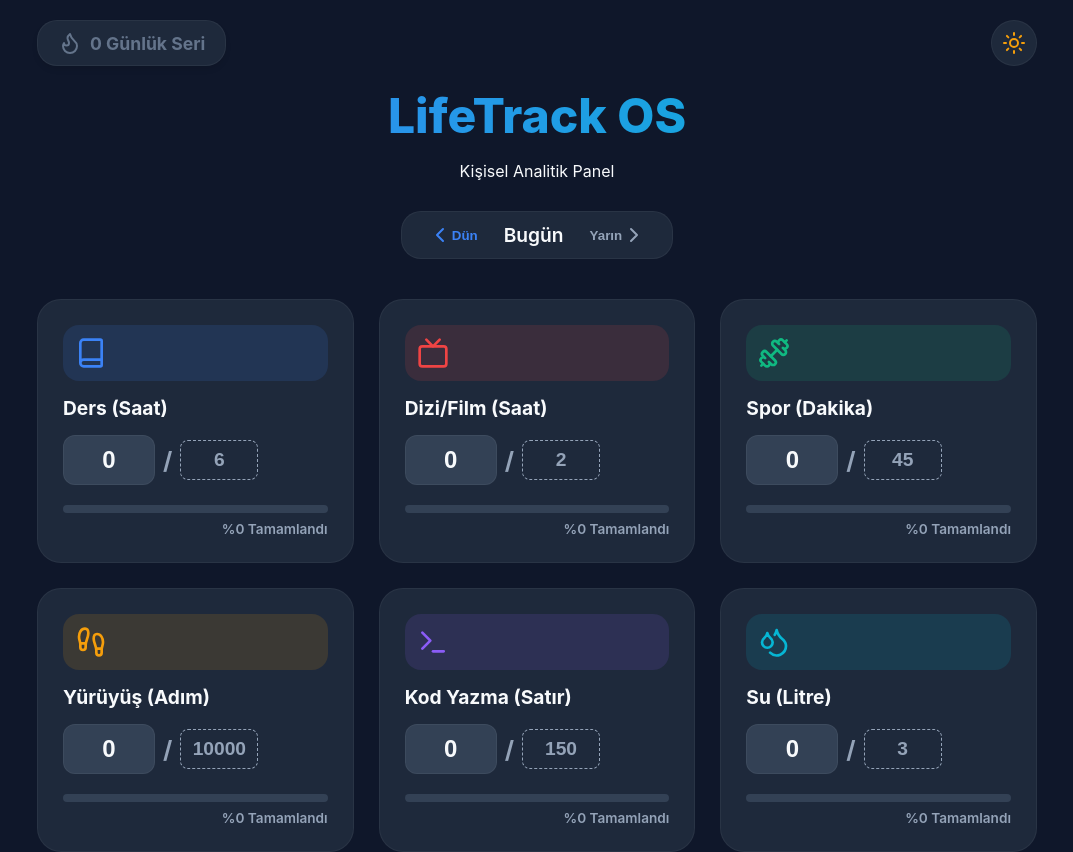
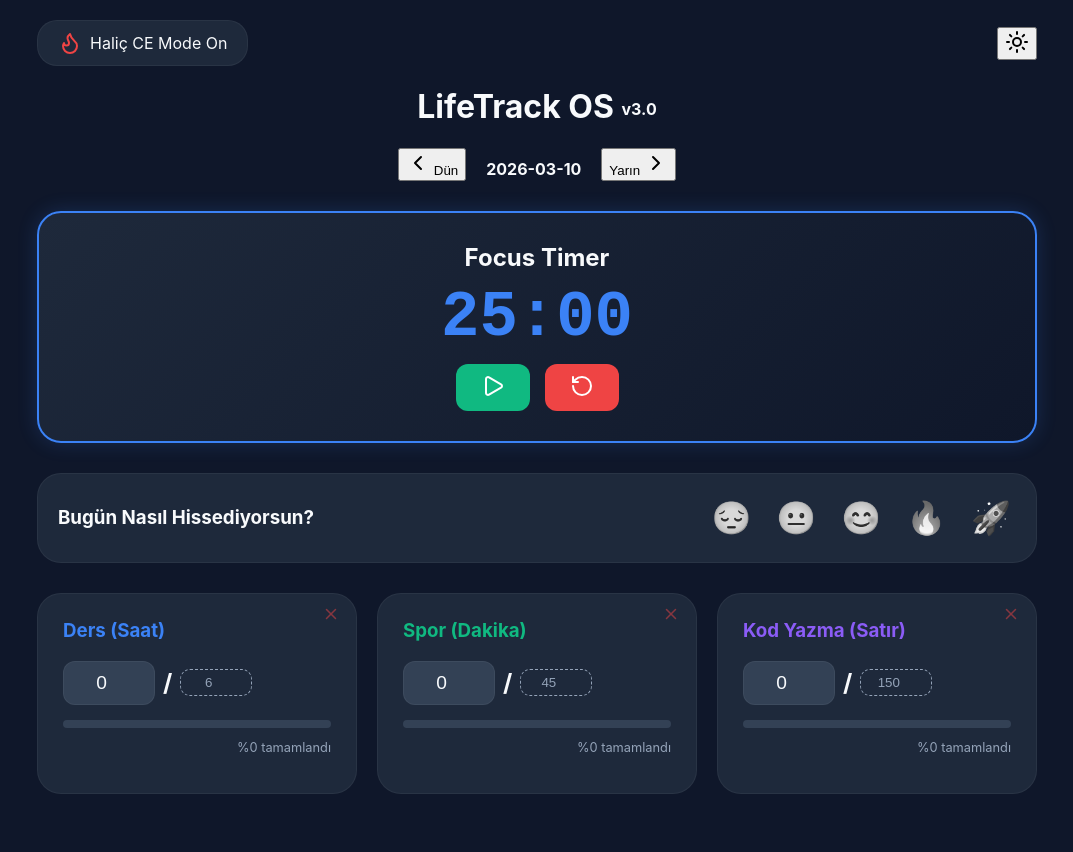
Before and after one commit to omerislamoglu/lifetrack-os, a React (Create React App) app: page / in a window 1280 px wide. Shown: the top 852 px of the page, without its empty margins (103-1176 px from the left). After the commit the page ends 814 px from the top, so only its background shows below. Built offline with nearby package versions, Linux system fonts and the light colour scheme.

Commit message:
Pomodoro ve Mood eklendi

```diff
--- a/src/App.css
+++ b/src/App.css
@@ -1,4 +1,3 @@
-/* GLOBAL DEĞİŞKENLER */
 :root {
   --bg-main: #0f172a;
   --card-bg: #1e293b;
@@ -6,7 +5,7 @@
   --text-dim: #94a3b8;
   --border-color: rgba(255, 255, 255, 0.05);
   --input-bg: #334155;
-  --chart-grid: #334155;
+  --brand-blue: #3b82f6;
 }
 
 [data-theme='light'] {
@@ -16,67 +15,67 @@
   --text-dim: #64748b;
   --border-color: rgba(0, 0, 0, 0.1);
   --input-bg: #f1f5f9;
-  --chart-grid: #e2e8f0;
 }
 
-body {
-  background-color: var(--bg-main);
-  color: var(--text-main);
-  font-family: 'Inter', -apple-system, BlinkMacSystemFont, sans-serif;
-  margin: 0;
-  transition: background-color 0.4s ease, color 0.4s ease;
-  -webkit-font-smoothing: antialiased;
+body { background-color: var(--bg-main); color: var(--text-main); font-family: 'Inter', sans-serif; margin: 0; transition: 0.4s; }
+.app-container { max-width: 1000px; margin: 0 auto; padding: 20px; }
+
+/* POMODORO SAYAÇ TASARIMI */
+.pomodoro-card {
+  background: linear-gradient(135deg, #1e293b 0%, #0f172a 100%);
+  border: 2px solid var(--brand-blue);
+  border-radius: 24px;
+  padding: 30px;
+  text-align: center;
+  margin-bottom: 30px;
+  box-shadow: 0 0 20px rgba(59, 130, 246, 0.2);
 }
+.timer-display { font-size: 4rem; font-weight: 800; font-family: 'Courier New', monospace; margin: 10px 0; color: var(--brand-blue); }
+.timer-controls { display: flex; justify-content: center; gap: 15px; }
+.timer-btn { padding: 10px 25px; border-radius: 12px; border: none; font-weight: bold; cursor: pointer; transition: 0.2s; }
+.start { background: #10b981; color: white; }
+.pause { background: #f59e0b; color: white; }
+.reset { background: #ef4444; color: white; }
 
-.app-container { max-width: 1000px; margin: 20px auto 40px; padding: 0 20px; }
+/* MOOD TRACKER TASARIMI */
+.mood-section {
+  background: var(--card-bg);
+  padding: 20px;
+  border-radius: 24px;
+  margin-bottom: 30px;
+  display: flex;
+  justify-content: space-between;
+  align-items: center;
+  border: 1px solid var(--border-color);
+}
+.mood-options { display: flex; gap: 15px; }
+.mood-btn {
+  font-size: 2rem;
+  cursor: pointer;
+  transition: 0.3s;
+  filter: grayscale(1);
+  background: none;
+  border: none;
+  padding: 5px;
+}
+.mood-btn.active { filter: grayscale(0); transform: scale(1.3); }
 
-/* Üst Menü */
+/* DİĞER KARTLAR VE FORM */
+.grid { display: grid; grid-template-columns: repeat(auto-fill, minmax(280px, 1fr)); gap: 20px; }
+.card { background: var(--card-bg); padding: 25px; border-radius: 24px; border: 1px solid var(--border-color); position: relative; }
 .header-top { display: flex; justify-content: space-between; align-items: center; margin-bottom: 20px; }
-.streak-badge { display: flex; align-items: center; gap: 8px; background: var(--card-bg); padding: 10px 20px; border-radius: 20px; border: 1px solid var(--border-color); font-size: 1.1rem; box-shadow: 0 4px 6px -1px rgba(0, 0, 0, 0.1); }
-.theme-toggle { background: var(--card-bg); border: 1px solid var(--border-color); color: var(--text-main); padding: 10px; border-radius: 50%; cursor: pointer; display: flex; align-items: center; justify-content: center; transition: 0.3s; }
-.theme-toggle:hover { transform: rotate(15deg) scale(1.1); }
+.streak-badge { background: var(--card-bg); padding: 10px 20px; border-radius: 20px; display: flex; align-items: center; gap: 8px; border: 1px solid var(--border-color); }
 
-header { text-align: center; margin-bottom: 30px; }
-h1 { font-size: 3rem; font-weight: 800; margin: 0; background: linear-gradient(to right, #3b82f6, #06b6d4); -webkit-background-clip: text; -webkit-text-fill-color: transparent; }
+.input-group { display: flex; align-items: center; gap: 8px; margin: 15px 0; }
+.value-input { width: 70px; background: var(--input-bg); border: 1px solid var(--border-color); color: var(--text-main); border-radius: 12px; padding: 10px; font-size: 1.2rem; text-align: center; }
+.goal-input { width: 60px; background: transparent; border: 1px dashed var(--text-dim); color: var(--text-dim); border-radius: 10px; padding: 5px; text-align: center; }
 
-/* Tarih */
-.date-navigator { display: flex; justify-content: center; align-items: center; gap: 20px; margin: 20px auto 40px; background: var(--card-bg); padding: 10px 20px; border-radius: 20px; width: fit-content; border: 1px solid var(--border-color); }
-.date-btn { background: transparent; border: none; color: #3b82f6; cursor: pointer; display: flex; align-items: center; font-weight: bold;}
-.date-btn:hover { color: #60a5fa; }
-.date-btn:disabled { color: var(--text-dim); cursor: not-allowed; }
-.date-display { font-size: 1.2rem; font-weight: 600; color: var(--text-main); }
+.progress-container { width: 100%; height: 8px; background: var(--input-bg); border-radius: 10px; overflow: hidden; }
+.progress-bar { height: 100%; transition: 0.5s; }
 
-/* Kartlar */
-.grid { display: grid; grid-template-columns: repeat(auto-fill, minmax(280px, 1fr)); gap: 25px; }
-.card { background: var(--card-bg); padding: 25px; border-radius: 24px; border: 1px solid var(--border-color); transition: all 0.4s ease; position: relative; display: flex; flex-direction: column; }
-.card:hover { transform: translateY(-5px); box-shadow: 0 10px 20px rgba(0,0,0,0.1); }
-.card.completed { border-color: var(--brand-color); box-shadow: 0 0 20px var(--brand-color); background: linear-gradient(145deg, var(--card-bg) 0%, rgba(255,255,255,0.02) 100%); }
+.add-form { background: var(--card-bg); padding: 20px; border-radius: 20px; display: flex; gap: 10px; margin-top: 30px; border: 1px dashed var(--border-color); }
+.add-form input { flex: 1; padding: 12px; border-radius: 10px; background: var(--input-bg); border: 1px solid var(--border-color); color: var(--text-main); }
+.add-btn { background: #10b981; color: white; border: none; padding: 12px 20px; border-radius: 10px; cursor: pointer; font-weight: bold; }
 
-.delete-btn { position: absolute; top: 15px; right: 15px; background: rgba(239, 68, 68, 0.1); color: #ef4444; border: none; border-radius: 50%; width: 30px; height: 30px; cursor: pointer; display: flex; align-items: center; justify-content: center; opacity: 0; transition: 0.2s; }
-.card:hover .delete-btn { opacity: 1; }
-.delete-btn:hover { background: #ef4444; color: white; }
-
-.icon-box { padding: 12px; border-radius: 16px; display: inline-flex; margin-bottom: 15px; }
-h3 { margin: 0 0 15px 0; font-size: 1.2rem; }
-
-/* İki Input Yan Yana */
-.input-group { display: flex; align-items: center; gap: 8px; margin-bottom: 20px; margin-top: auto; }
-
-.value-input { width: 70px; background: var(--input-bg); border: 1px solid var(--border-color); color: var(--text-main); border-radius: 12px; padding: 10px; font-size: 1.5rem; font-weight: 700; outline: none; text-align: center; }
-.divider { color: var(--text-dim); font-size: 1.5rem; font-weight: bold; }
-.goal-input { width: 60px; background: transparent; border: 1px dashed var(--text-dim); color: var(--text-dim); border-radius: 8px; padding: 8px; font-size: 1.2rem; font-weight: 600; outline: none; transition: 0.3s; text-align: center; }
-.goal-input:focus { border-color: var(--brand-color); color: var(--text-main); background: var(--input-bg); }
-
-/* Sayı oklarını gizle */
-input::-webkit-outer-spin-button, input::-webkit-inner-spin-button { -webkit-appearance: none; margin: 0; }
-
-.progress-container { width: 100%; height: 8px; background: var(--input-bg); border-radius: 10px; overflow: hidden; margin-bottom: 8px; }
-.progress-bar { height: 100%; border-radius: 10px; transition: width 0.8s cubic-bezier(0.4, 0, 0.2, 1); }
-.progress-label { font-size: 0.85rem; color: var(--text-dim); text-align: right; margin: 0; font-weight: 600;}
-
-.add-form { background: var(--card-bg); padding: 20px; border-radius: 20px; display: flex; gap: 15px; margin: 40px 0; align-items: center; flex-wrap: wrap; border: 1px dashed var(--border-color); }
-.add-form input { flex: 1; font-size: 1rem; padding: 12px; border-radius: 12px; background: var(--input-bg); border: 1px solid var(--border-color); color: var(--text-main); outline: none; }
-.add-btn { background: #10b981; color: white; border: none; padding: 12px 24px; border-radius: 12px; font-weight: bold; cursor: pointer; }
-
-.chart-section { background: var(--card-bg); padding: 30px; border-radius: 24px; margin-top: 50px; border: 1px solid var(--border-color); }
-.chart-section h2 { margin-top: 0; margin-bottom: 30px; font-size: 1.5rem;}
+.delete-btn { position: absolute; top: 10px; right: 10px; background: none; border: none; color: #ef4444; cursor: pointer; opacity: 0.5; }
+.delete-btn:hover { opacity: 1; }
--- a/src/App.js
+++ b/src/App.js
@@ -1,29 +1,13 @@
 import React, { useState, useEffect } from 'react';
-import { Book, Tv, Dumbbell, Footprints, Terminal, Droplets, ChevronLeft, ChevronRight, X, Activity, Sun, Moon, Flame } from 'lucide-react';
+import { Book, Tv, Dumbbell, Footprints, Terminal, Droplets, ChevronLeft, ChevronRight, X, Activity, Sun, Moon, Flame, Play, Pause, RotateCcw } from 'lucide-react';
 import { LineChart, Line, XAxis, YAxis, CartesianGrid, Tooltip, ResponsiveContainer } from 'recharts';
 import './App.css';
 
 const defaultActivities = [
   { id: 1, name: 'Ders (Saat)', iconName: 'Book', value: 0, goal: 6, color: '#3b82f6' },
-  { id: 2, name: 'Dizi/Film (Saat)', iconName: 'Tv', value: 0, goal: 2, color: '#ef4444' },
   { id: 3, name: 'Spor (Dakika)', iconName: 'Dumbbell', value: 0, goal: 45, color: '#10b981' },
-  { id: 4, name: 'Yürüyüş (Adım)', iconName: 'Footprints', value: 0, goal: 10000, color: '#f59e0b' },
   { id: 5, name: 'Kod Yazma (Satır)', iconName: 'Terminal', value: 0, goal: 150, color: '#8b5cf6' },
-  { id: 6, name: 'Su (Litre)', iconName: 'Droplets', value: 0, goal: 3, color: '#06b6d4' },
 ];
-
-const getIcon = (name, color) => {
-  const props = { size: 32, color: color };
-  switch (name) {
-    case 'Book': return <Book {...props} />;
-    case 'Tv': return <Tv {...props} />;
-    case 'Dumbbell': return <Dumbbell {...props} />;
-    case 'Footprints': return <Footprints {...props} />;
-    case 'Terminal': return <Terminal {...props} />;
-    case 'Droplets': return <Droplets {...props} />;
-    default: return <Activity {...props} />;
-  }
-};
 
 const formatDate = (date) => {
   const y = date.getFullYear();
@@ -35,49 +19,48 @@ const formatDate = (date) => {
 function App() {
   const [currentDate, setCurrentDate] = useState(formatDate(new Date()));
   const [theme, setTheme] = useState(() => localStorage.getItem('appTheme') || 'dark');
+  const [historyData, setHistoryData] = useState(() => JSON.parse(localStorage.getItem('saasLifeTrack')) || {});
 
-  const [historyData, setHistoryData] = useState(() => {
-    const saved = localStorage.getItem('saasLifeTrack');
-    if (saved) return JSON.parse(saved);
-    return { [formatDate(new Date())]: defaultActivities };
-  });
+  // Pomodoro State
+  const [timeLeft, setTimeLeft] = useState(25 * 60);
+  const [isActive, setIsActive] = useState(false);
 
-  const [newName, setNewName] = useState('');
-  const [newGoal, setNewGoal] = useState('');
+  // Mood State
+  const [moods, setMoods] = useState(() => JSON.parse(localStorage.getItem('moodTracker')) || {});
 
   useEffect(() => {
     localStorage.setItem('saasLifeTrack', JSON.stringify(historyData));
-  }, [historyData]);
+    localStorage.setItem('moodTracker', JSON.stringify(moods));
+  }, [historyData, moods]);
 
   useEffect(() => {
-    document.documentElement.setAttribute('data-theme', theme);
-    localStorage.setItem('appTheme', theme);
-  }, [theme]);
+    let interval = null;
+    if (isActive && timeLeft > 0) {
+      interval = setInterval(() => setTimeLeft(prev => prev - 1), 1000);
+    } else {
+      clearInterval(interval);
+    }
+    return () => clearInterval(interval);
+  }, [isActive, timeLeft]);
 
-  const toggleTheme = () => setTheme(prev => prev === 'dark' ? 'light' : 'dark');
-
-  const getTodayActivities = () => {
-    if (historyData[currentDate]) return historyData[currentDate];
-    const allDates = Object.keys(historyData).sort();
-    const lastDate = allDates[allDates.length - 1];
-    const template = lastDate ? historyData[lastDate] : defaultActivities;
-    return template.map(a => ({ ...a, value: 0 }));
+  const toggleTimer = () => setIsActive(!isActive);
+  const resetTimer = () => { setIsActive(false); setTimeLeft(25 * 60); };
+  const formatTime = (seconds) => {
+    const mins = Math.floor(seconds / 60);
+    const secs = seconds % 60;
+    return `${mins}:${secs < 10 ? '0' : ''}${secs}`;
   };
 
+  const getTodayActivities = () => historyData[currentDate] || defaultActivities.map(a => ({ ...a, value: 0 }));
   const currentActivities = getTodayActivities();
 
-  // Değer Güncelleme
-  const updateValue = (id, newValue) => {
-    const val = newValue === '' ? 0 : parseFloat(newValue);
-    const updated = currentActivities.map(a => a.id === id ? { ...a, value: val } : a);
+  const updateValue = (id, val) => {
+    const updated = currentActivities.map(a => a.id === id ? { ...a, value: parseFloat(val) || 0 } : a);
     setHistoryData({ ...historyData, [currentDate]: updated });
   };
 
-  // HEDEF (Goal) Güncelleme Fonksiyonu
-  const updateGoal = (id, newGoalValue) => {
-    // Hedef sıfır olmasın diye en az 1 yapıyoruz (bölme hatası vermemesi için)
-    const val = newGoalValue === '' ? 1 : parseFloat(newGoalValue);
-    const updated = currentActivities.map(a => a.id === id ? { ...a, goal: val } : a);
+  const updateGoal = (id, val) => {
+    const updated = currentActivities.map(a => a.id === id ? { ...a, goal: parseFloat(val) || 1 } : a);
     setHistoryData({ ...historyData, [currentDate]: updated });
   };
 
@@ -86,171 +69,78 @@ function App() {
     setHistoryData({ ...historyData, [currentDate]: updated });
   };
 
-  const addActivity = (e) => {
-    e.preventDefault();
-    if (!newName || !newGoal) return;
-    const newAct = {
-      id: Date.now(), name: newName, iconName: 'Activity', value: 0, goal: parseFloat(newGoal),
-      color: '#' + Math.floor(Math.random()*16777215).toString(16)
-    };
-    setHistoryData({ ...historyData, [currentDate]: [...currentActivities, newAct] });
-    setNewName(''); setNewGoal('');
+  const handleMood = (emoji) => {
+    setMoods({ ...moods, [currentDate]: emoji });
   };
-
-  const changeDate = (days) => {
-    const date = new Date(currentDate);
-    date.setDate(date.getDate() + days);
-    setCurrentDate(formatDate(date));
-  };
-
-  const isToday = currentDate === formatDate(new Date());
-
-  const calculateStreak = () => {
-    let currentStreak = 0;
-    const today = new Date();
-
-    const checkDayAverage = (dateObj) => {
-      const dateStr = formatDate(dateObj);
-      const dayData = historyData[dateStr];
-      if (!dayData || dayData.length === 0) return 0;
-      let totalProgress = 0;
-      dayData.forEach(act => { totalProgress += Math.min((act.value / (act.goal || 1)) * 100, 100); });
-      return totalProgress / dayData.length;
-    };
-
-    let checkDate = new Date(today);
-    checkDate.setDate(checkDate.getDate() - 1);
-
-    while (true) {
-      const avg = checkDayAverage(checkDate);
-      if (avg >= 50) {
-        currentStreak++;
-        checkDate.setDate(checkDate.getDate() - 1);
-      } else {
-        break;
-      }
-    }
-
-    const todayAvg = checkDayAverage(today);
-    if (todayAvg >= 50) currentStreak++;
-
-    return currentStreak;
-  };
-
-  const streak = calculateStreak();
-
-  const generateChartData = () => {
-    const chartData = [];
-    for (let i = 6; i >= 0; i--) {
-      const d = new Date();
-      d.setDate(d.getDate() - i);
-      const dayData = historyData[formatDate(d)] || [];
-      let totalProgress = 0;
-      dayData.forEach(act => { totalProgress += Math.min((act.value / (act.goal || 1)) * 100, 100); });
-      const avgProgress = dayData.length ? Math.round(totalProgress / dayData.length) : 0;
-      chartData.push({ name: d.toLocaleDateString('tr-TR', { weekday: 'short' }), Basari: avgProgress });
-    }
-    return chartData;
-  };
-
-  const chartColor = theme === 'dark' ? '#94a3b8' : '#64748b';
-  const chartGridColor = theme === 'dark' ? '#334155' : '#e2e8f0';
 
   return (
     <div className="app-container">
-
       <div className="header-top">
-        <div className="streak-badge" title="Günlük hedeflerinin ortalama %50'sini tamamla, seriyi büyüt!">
-          <Flame size={24} color={streak > 0 ? "#ef4444" : "#64748b"} />
-          <span style={{ color: streak > 0 ? "#ef4444" : "#64748b", fontWeight: 'bold' }}>
-            {streak} Günlük Seri
-          </span>
-        </div>
-
-        <button className="theme-toggle" onClick={toggleTheme} title="Temayı Değiştir">
-          {theme === 'dark' ? <Sun size={24} color="#f59e0b" /> : <Moon size={24} color="#3b82f6" />}
+        <div className="streak-badge"><Flame color="#ef4444" /> <span>Haliç CE Mode On</span></div>
+        <button onClick={() => setTheme(theme === 'dark' ? 'light' : 'dark')} className="theme-toggle">
+          {theme === 'dark' ? <Sun /> : <Moon />}
         </button>
       </div>
 
-      <header>
-        <h1>LifeTrack OS</h1>
-        <p>Kişisel Analitik Panel</p>
+      <header style={{textAlign:'center', marginBottom: 30}}>
+        <h1>LifeTrack OS <small style={{fontSize: '1rem', verticalAlign: 'middle'}}>v3.0</small></h1>
+        <div className="date-navigator">
+          <button onClick={() => {
+            const d = new Date(currentDate); d.setDate(d.getDate()-1); setCurrentDate(formatDate(d));
+          }}><ChevronLeft /> Dün</button>
+          <span style={{fontWeight: 'bold', margin: '0 20px'}}>{currentDate}</span>
+          <button onClick={() => {
+            const d = new Date(currentDate); d.setDate(d.getDate()+1); setCurrentDate(formatDate(d));
+          }}>Yarın <ChevronRight /></button>
+        </div>
       </header>
 
-      <div className="date-navigator">
-        <button className="date-btn" onClick={() => changeDate(-1)}><ChevronLeft size={24} /> Dün</button>
-        <span className="date-display">{isToday ? 'Bugün' : currentDate}</span>
-        <button className="date-btn" onClick={() => changeDate(1)} disabled={isToday}>Yarın <ChevronRight size={24} /></button>
+      {/* POMODORO SECTION */}
+      <div className="pomodoro-card">
+        <h2 style={{margin:0}}>Focus Timer</h2>
+        <div className="timer-display">{formatTime(timeLeft)}</div>
+        <div className="timer-controls">
+          <button className="timer-btn start" onClick={toggleTimer}>{isActive ? <Pause /> : <Play />}</button>
+          <button className="timer-btn reset" onClick={resetTimer}><RotateCcw /></button>
+        </div>
+      </div>
+
+      {/* MOOD TRACKER SECTION */}
+      <div className="mood-section">
+        <h3 style={{margin:0}}>Bugün Nasıl Hissediyorsun?</h3>
+        <div className="mood-options">
+          {['😔', '😐', '😊', '🔥', '🚀'].map(emoji => (
+            <button
+              key={emoji}
+              className={`mood-btn ${moods[currentDate] === emoji ? 'active' : ''}`}
+              onClick={() => handleMood(emoji)}
+            >
+              {emoji}
+            </button>
+          ))}
+        </div>
       </div>
 
       <div className="grid">
-        {currentActivities.map(activity => {
-          const progress = Math.min((activity.value / (activity.goal || 1)) * 100, 100);
-          const isCompleted = progress === 100;
-
+        {currentActivities.map(act => {
+          const prog = Math.min((act.value / (act.goal || 1)) * 100, 100);
           return (
-            <div key={activity.id} className={`card ${isCompleted ? 'completed' : ''}`} style={{ '--brand-color': activity.color }}>
-              <button className="delete-btn" onClick={() => deleteActivity(activity.id)}><X size={16} /></button>
-              <div className="icon-box" style={{ backgroundColor: `${activity.color}22` }}>
-                {getIcon(activity.iconName, activity.color)}
+            <div key={act.id} className="card">
+              <button className="delete-btn" onClick={() => deleteActivity(act.id)}><X size={18}/></button>
+              <h3 style={{color: act.color, marginTop: 0}}>{act.name}</h3>
+              <div className="input-group">
+                <input type="number" className="value-input" value={act.value} onChange={(e) => updateValue(act.id, e.target.value)} />
+                <span style={{fontSize: '1.5rem', fontWeight: 'bold'}}>/</span>
+                <input type="number" className="goal-input" value={act.goal} onChange={(e) => updateGoal(act.id, e.target.value)} />
               </div>
-              <h3>{activity.name}</h3>
-
-              <div className="input-group">
-                {/* Sol Taraf: Senin Girdiğin Değer */}
-                <input
-                  type="number"
-                  className="value-input"
-                  value={activity.value}
-                  onChange={(e) => updateValue(activity.id, e.target.value)}
-                  min="0"
-                />
-
-                <span className="divider">/</span>
-
-                {/* Sağ Taraf: Değiştirilebilir Hedef */}
-                <input
-                  type="number"
-                  className="goal-input"
-                  value={activity.goal}
-                  onChange={(e) => updateGoal(activity.id, e.target.value)}
-                  min="1"
-                  title="Hedefi Değiştir"
-                />
+              <div className="progress-container">
+                <div className="progress-bar" style={{width: `${prog}%`, backgroundColor: act.color}}></div>
               </div>
-
-              <div className="progress-section">
-                <div className="progress-container">
-                  <div className="progress-bar" style={{ width: `${progress}%`, backgroundColor: activity.color, boxShadow: isCompleted ? `0 0 10px ${activity.color}` : 'none' }}></div>
-                </div>
-                <p className="progress-label">%{Math.round(progress)} Tamamlandı</p>
-              </div>
+              <p style={{textAlign:'right', fontSize: '0.8rem', color: 'var(--text-dim)'}}>%{Math.round(prog)} tamamlandı</p>
             </div>
-          );
+          )
         })}
       </div>
-
-      <form className="add-form" onSubmit={addActivity}>
-        <input type="text" placeholder="Örn: Kitap Okuma (Sayfa)" value={newName} onChange={(e) => setNewName(e.target.value)} required />
-        <input type="number" placeholder="Günlük Hedef (Örn: 50)" value={newGoal} onChange={(e) => setNewGoal(e.target.value)} required min="1" />
-        <button type="submit" className="add-btn">Yeni Aktivite Ekle</button>
-      </form>
-
-      <div className="chart-section">
-        <h2>Son 7 Günlük Performans Eğilimi (%)</h2>
-        <div style={{ width: '100%', height: 300 }}>
-          <ResponsiveContainer>
-            <LineChart data={generateChartData()} margin={{ top: 5, right: 20, bottom: 5, left: 0 }}>
-              <CartesianGrid strokeDasharray="3 3" stroke={chartGridColor} />
-              <XAxis dataKey="name" stroke={chartColor} />
-              <YAxis stroke={chartColor} domain={[0, 100]} />
-              <Tooltip contentStyle={{ backgroundColor: theme === 'dark' ? '#1e293b' : '#fff', border: `1px solid ${chartGridColor}`, borderRadius: '10px', color: theme === 'dark' ? '#fff' : '#000' }} />
-              <Line type="monotone" dataKey="Basari" stroke="#3b82f6" strokeWidth={4} activeDot={{ r: 8 }} />
-            </LineChart>
-          </ResponsiveContainer>
-        </div>
-      </div>
-
     </div>
   );
 }
```
